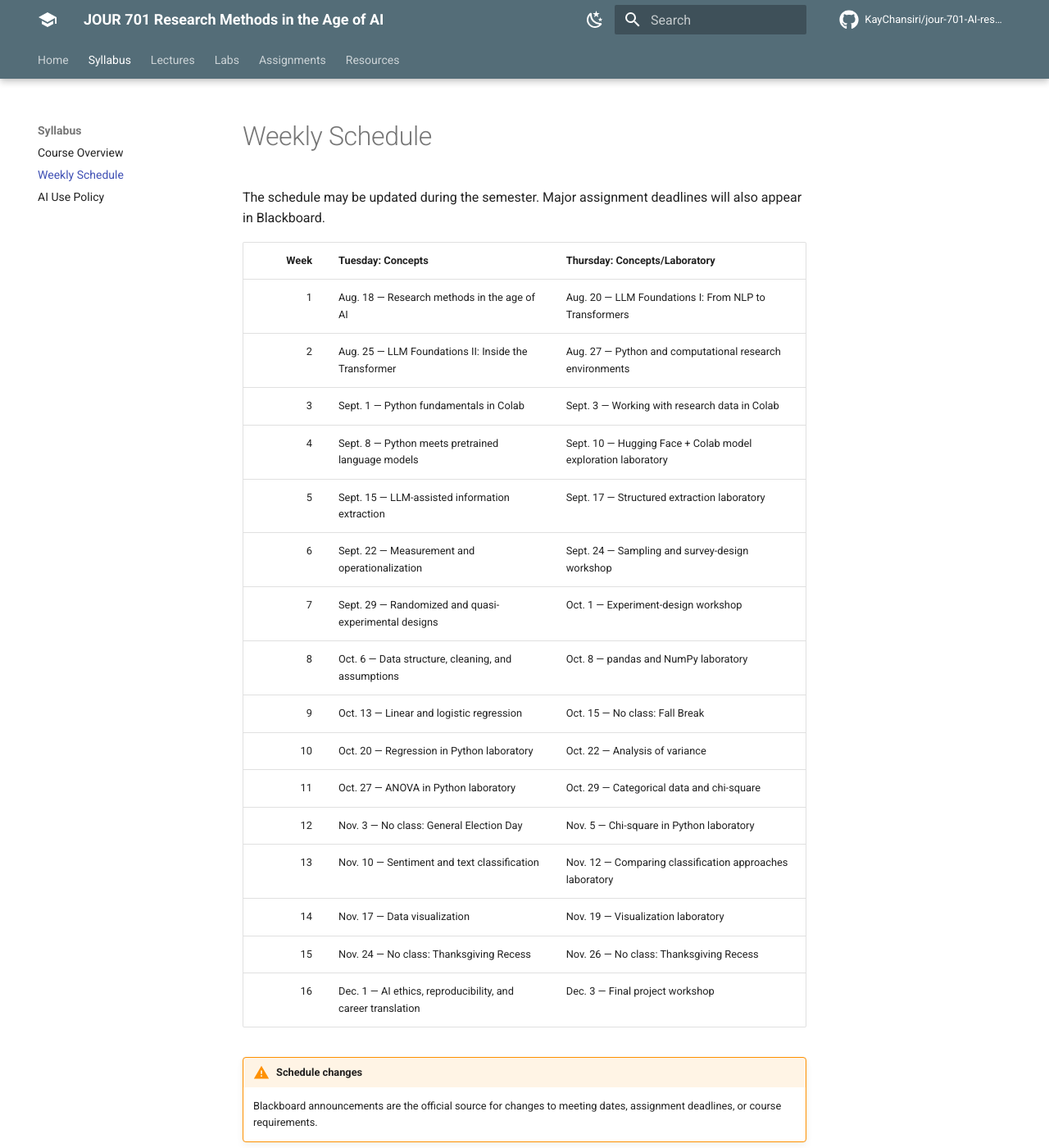
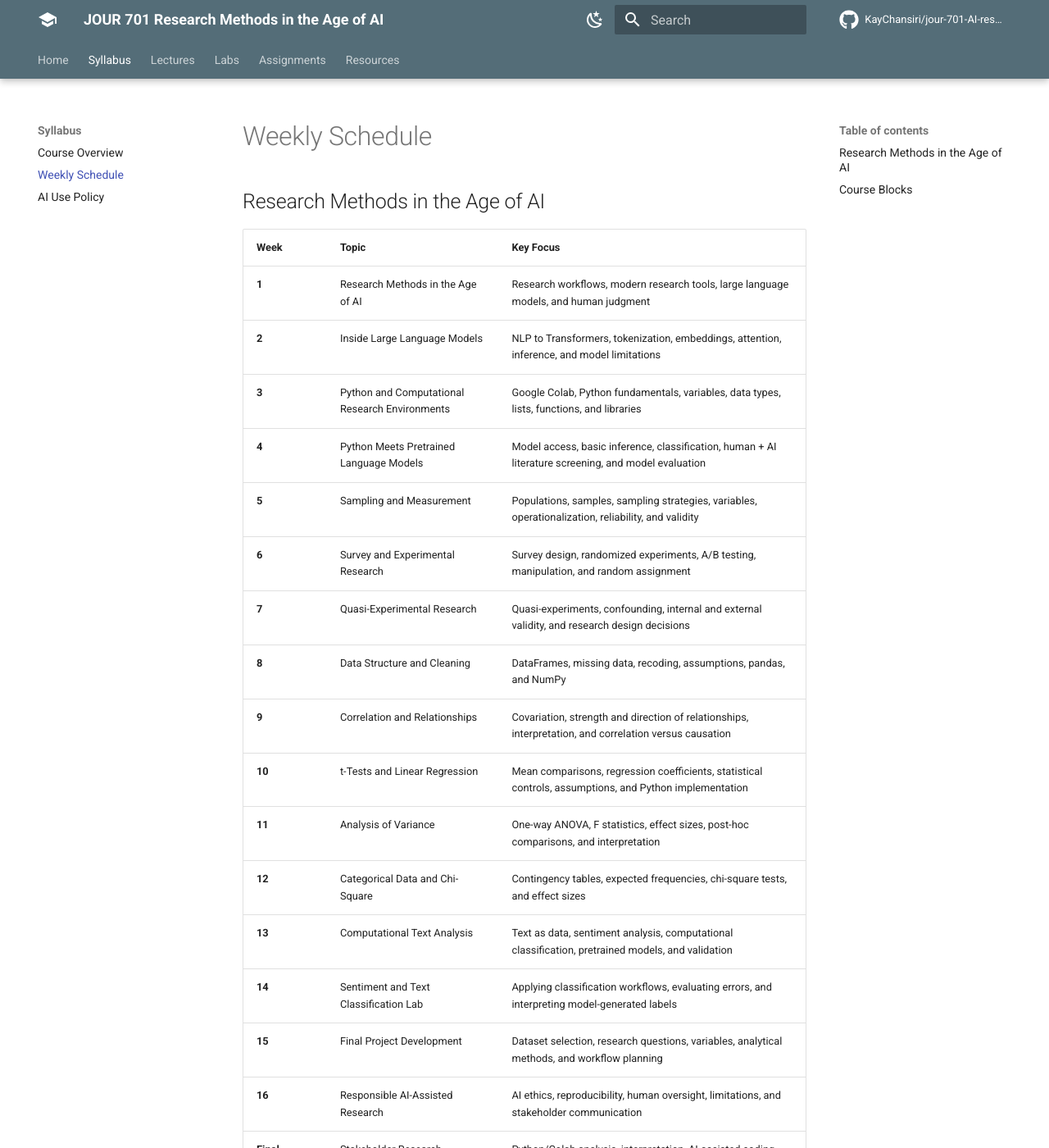
Before and after one commit to KayChansiri/jour-701-AI-research-methods, an MkDocs documentation site: the page built from docs/schedule.md, in a window 1280 px wide and 1400 px high. Shown: the whole window at 82% size. Built offline with MkDocs 1.6.1 and Material for MkDocs 9.7.7, drawn with Linux system fonts in a browser that asks for light colours; comment, search, counter and statistics services are not loaded; some of the changed text lies outside the part shown.

Commit message:
Update schedule.md

```diff
--- a/docs/schedule.md
+++ b/docs/schedule.md
@@ -1,28 +1,32 @@
 # Weekly Schedule
 
-The schedule may be updated during the semester. Major assignment deadlines
-will also appear in Blackboard.
+## Research Methods in the Age of AI
 
-| Week | Tuesday: Concepts | Thursday: Concepts/Laboratory |
-| ---: | --- | --- |
-| 1 | Aug. 18 — Research methods in the age of AI | Aug. 20 — LLM Foundations I: From NLP to Transformers |
-| 2 | Aug. 25 — LLM Foundations II: Inside the Transformer | Aug. 27 — Python and computational research environments |
-| 3 | Sept. 1 — Python fundamentals in Colab | Sept. 3 — Working with research data in Colab |
-| 4 | Sept. 8 — Python meets pretrained language models | Sept. 10 — Hugging Face + Colab model exploration laboratory |
-| 5 | Sept. 15 — LLM-assisted information extraction | Sept. 17 — Structured extraction laboratory |
-| 6 | Sept. 22 — Measurement and operationalization | Sept. 24 — Sampling and survey-design workshop |
-| 7 | Sept. 29 — Randomized and quasi-experimental designs | Oct. 1 — Experiment-design workshop |
-| 8 | Oct. 6 — Data structure, cleaning, and assumptions | Oct. 8 — pandas and NumPy laboratory |
-| 9 | Oct. 13 — Linear and logistic regression | Oct. 15 — No class: Fall Break |
-| 10 | Oct. 20 — Regression in Python laboratory | Oct. 22 — Analysis of variance |
-| 11 | Oct. 27 — ANOVA in Python laboratory | Oct. 29 — Categorical data and chi-square |
-| 12 | Nov. 3 — No class: General Election Day | Nov. 5 — Chi-square in Python laboratory |
-| 13 | Nov. 10 — Sentiment and text classification | Nov. 12 — Comparing classification approaches laboratory |
-| 14 | Nov. 17 — Data visualization | Nov. 19 — Visualization laboratory |
-| 15 | Nov. 24 — No class: Thanksgiving Recess | Nov. 26 — No class: Thanksgiving Recess |
-| 16 | Dec. 1 — AI ethics, reproducibility, and career translation | Dec. 3 — Final project workshop |
+| Week | Topic | Key Focus |
+| --- | --- | --- |
+| **1** | Research Methods in the Age of AI | Research workflows, modern research tools, large language models, and human judgment |
+| **2** | Inside Large Language Models | NLP to Transformers, tokenization, embeddings, attention, inference, and model limitations |
+| **3** | Python and Computational Research Environments | Google Colab, Python fundamentals, variables, data types, lists, functions, and libraries |
+| **4** | Python Meets Pretrained Language Models | Model access, basic inference, classification, human + AI literature screening, and model evaluation |
+| **5** | Sampling and Measurement | Populations, samples, sampling strategies, variables, operationalization, reliability, and validity |
+| **6** | Survey and Experimental Research | Survey design, randomized experiments, A/B testing, manipulation, and random assignment |
+| **7** | Quasi-Experimental Research | Quasi-experiments, confounding, internal and external validity, and research design decisions |
+| **8** | Data Structure and Cleaning | DataFrames, missing data, recoding, assumptions, pandas, and NumPy |
+| **9** | Correlation and Relationships | Covariation, strength and direction of relationships, interpretation, and correlation versus causation |
+| **10** | t-Tests and Linear Regression | Mean comparisons, regression coefficients, statistical controls, assumptions, and Python implementation |
+| **11** | Analysis of Variance | One-way ANOVA, F statistics, effect sizes, post-hoc comparisons, and interpretation |
+| **12** | Categorical Data and Chi-Square | Contingency tables, expected frequencies, chi-square tests, and effect sizes |
+| **13** | Computational Text Analysis | Text as data, sentiment analysis, computational classification, pretrained models, and validation |
+| **14** | Sentiment and Text Classification Lab | Applying classification workflows, evaluating errors, and interpreting model-generated labels |
+| **15** | Final Project Development | Dataset selection, research questions, variables, analytical methods, and workflow planning |
+| **16** | Responsible AI-Assisted Research | AI ethics, reproducibility, human oversight, limitations, and stakeholder communication |
+| **Final Project** | Stakeholder Research Presentation | Python/Colab analysis, interpretation, AI-assisted coding reflection, limitations, and communication of findings |
 
-!!! warning "Schedule changes"
+## Course Blocks
 
-    Blackboard announcements are the official source for changes to meeting
-    dates, assignment deadlines, or course requirements.
+| Block | Weeks | Focus |
+| --- | --- | --- |
+| **Block 1** | Weeks 1–4 | Modern Research Tools in the Age of AI |
+| **Block 2** | Weeks 5–7 | Data Collection and Research Design |
+| **Block 3** | Weeks 8–15 | Data Analysis and Interpretation |
+| **Block 4** | Week 16 + Final Project | Responsible Research and Communication |
```
